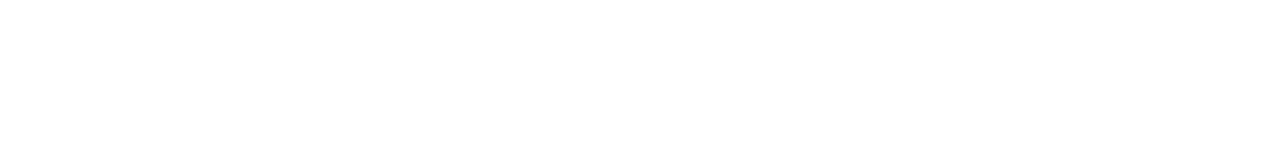
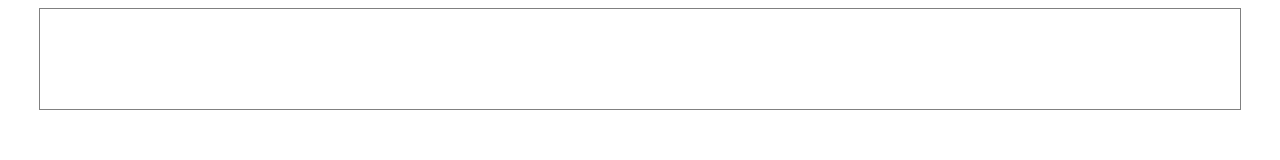
Before and after one commit to anurag3301/web-dev, a plain HTML site: page mathEdunix/index.html in a window 1280 px wide. Drawn offline with Linux system fonts and the light colour scheme.

Commit message:
Added the css file

```diff
--- a/mathEdunix/index.html
+++ b/mathEdunix/index.html
@@ -4,8 +4,12 @@
     <meta charset="utf-8">
     <title>Maths Website</title>
     <meta name="viewport" content="width=device-page, initial-scale=1.0, user-scalable=yes">
+    <link rel="stylesheet" href="style.css">
   </head>
   <body>
+    <div id="container">
+
+    </div>
 
   </body>
 </html>
--- /dev/null
+++ b/mathEdunix/style.css
@@ -0,0 +1,6 @@
+#container{
+  width: 1200px;
+  border: 1px solid grey;
+  height: 100px;
+  margin: 0 auto;
+}
```
